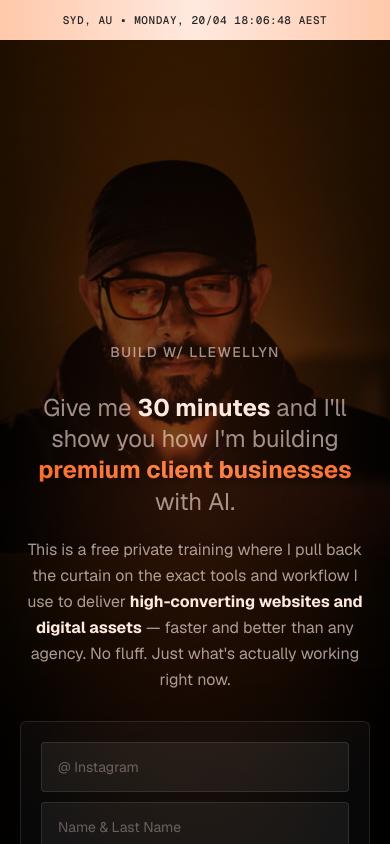
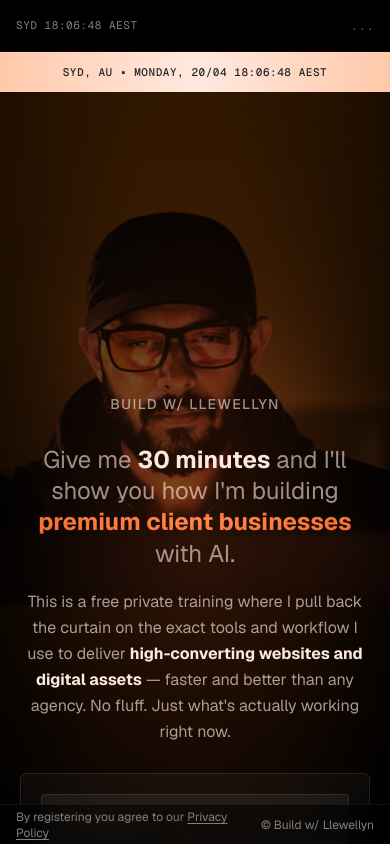
Before and after one commit to telluricaquarian/buildwithllewellyn, a Next.js app: page / in a window 390 px wide. Shown: the top 844 px of the page. Built offline with nearby package versions, Linux system fonts and the light colour scheme.

Commit message:
Port mobile sticky header, footer and floating CTA from areculateirservices

```diff
--- a/app/page.tsx
+++ b/app/page.tsx
@@ -5,10 +5,16 @@ import { Countdown } from "@/components/landing/countdown"
 import { Testimonials } from "@/components/landing/testimonials"
 import { SocialProof } from "@/components/landing/social-proof"
 import { Footer } from "@/components/landing/footer"
+import { MobileHeader } from "@/components/MobileHeader"
+import { FooterMeta } from "@/components/FooterMeta"
+import { FloatingCTA } from "@/components/FloatingCTA"
 
 export default function HomePage() {
   return (
-    <main className="min-h-screen bg-black">
+    <main className="min-h-screen bg-black pt-[52px] md:pt-0 pb-20 md:pb-0">
+      <MobileHeader />
+      <FooterMeta />
+      <FloatingCTA />
       <TopBar />
       <HeroSection />
       <Marquee />
--- /dev/null
+++ b/components/FloatingCTA.tsx
@@ -0,0 +1,47 @@
+"use client"
+
+import { useEffect, useRef, useState } from "react"
+
+export function FloatingCTA() {
+  const [visible, setVisible] = useState(true)
+  const observerRef = useRef<IntersectionObserver | null>(null)
+
+  useEffect(() => {
+    const target = document.getElementById("bottom-cta-section")
+    if (!target) return
+
+    observerRef.current = new IntersectionObserver(
+      ([entry]) => setVisible(!entry.isIntersecting),
+      { threshold: 0.1 }
+    )
+    observerRef.current.observe(target)
+
+    return () => observerRef.current?.disconnect()
+  }, [])
+
+  function handleClick() {
+    document.getElementById("bottom-cta-section")?.scrollIntoView({ behavior: "smooth" })
+  }
+
+  return (
+    <div
+      className="fixed bottom-14 inset-x-0 z-50 flex justify-center px-5 md:hidden transition-all duration-300"
+      style={{
+        opacity: visible ? 1 : 0,
+        transform: visible ? "translateY(0)" : "translateY(10px)",
+        pointerEvents: visible ? "auto" : "none",
+      }}
+    >
+      <button
+        onClick={handleClick}
+        className="rounded-full px-6 py-3 font-bold text-white text-[15px] hover:scale-[1.02] transition-all duration-200 shadow-[0_0_20px_rgba(244,101,33,0.4)]"
+        style={{
+          background:
+            "radial-gradient(79.29% 68.16% at 51.5% 50%, rgb(255, 136, 79) 0%, rgb(244, 101, 33) 100%)",
+        }}
+      >
+        Reserve My Free Spot →
+      </button>
+    </div>
+  )
+}
--- /dev/null
+++ b/components/FooterMeta.tsx
@@ -0,0 +1,20 @@
+"use client"
+
+export function FooterMeta() {
+  return (
+    <footer className="fixed bottom-0 inset-x-0 z-40 flex items-center justify-between px-4 h-10 bg-black/60 backdrop-blur-md border-t border-white/[0.06] md:hidden">
+      <span className="text-xs text-muted-foreground">
+        By registering you agree to our{" "}
+        <a
+          href="/privacy"
+          className="underline underline-offset-2 hover:text-foreground transition-colors"
+        >
+          Privacy Policy
+        </a>
+      </span>
+      <span className="text-xs text-muted-foreground whitespace-nowrap ml-3">
+        © Build w/ Llewellyn
+      </span>
+    </footer>
+  )
+}
--- /dev/null
+++ b/components/MobileHeader.tsx
@@ -0,0 +1,47 @@
+"use client"
+
+import { useEffect, useState } from "react"
+
+function getSydneyTime() {
+  return new Intl.DateTimeFormat("en-AU", {
+    timeZone: "Australia/Sydney",
+    hour: "2-digit",
+    minute: "2-digit",
+    second: "2-digit",
+    hour12: false,
+  }).format(new Date())
+}
+
+export function MobileHeader() {
+  const [time, setTime] = useState("")
+  const [dots, setDots] = useState(".")
+
+  useEffect(() => {
+    setTime(getSydneyTime())
+
+    const timeInterval = setInterval(() => setTime(getSydneyTime()), 1000)
+
+    let dotStep = 0
+    const dotStates = [".", "..", "..."]
+    const dotInterval = setInterval(() => {
+      dotStep = (dotStep + 1) % dotStates.length
+      setDots(dotStates[dotStep])
+    }, 500)
+
+    return () => {
+      clearInterval(timeInterval)
+      clearInterval(dotInterval)
+    }
+  }, [])
+
+  return (
+    <header className="fixed top-0 inset-x-0 z-50 h-[52px] flex items-center justify-between px-4 bg-background/50 backdrop-blur-md border-b border-primary/10 md:hidden">
+      <span className="font-mono text-[11px] text-muted-foreground tracking-wider">
+        SYD {time} AEST
+      </span>
+      <span className="font-mono text-[13px] text-primary/70 w-6 text-right">
+        {dots}
+      </span>
+    </header>
+  )
+}
--- a/components/landing/hero-section.tsx
+++ b/components/landing/hero-section.tsx
@@ -70,7 +70,7 @@ export function HeroSection() {
         </p>
 
         {/* Opt-in Form */}
-        <div className="opacity-0 animate-fade-in animation-delay-600 w-full max-w-md">
+        <div id="bottom-cta-section" className="opacity-0 animate-fade-in animation-delay-600 w-full max-w-md">
           <OptinForm />
         </div>
       </div>
```
